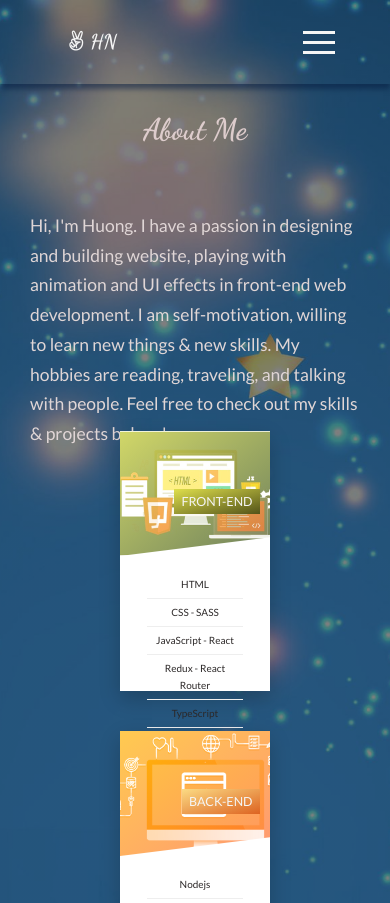
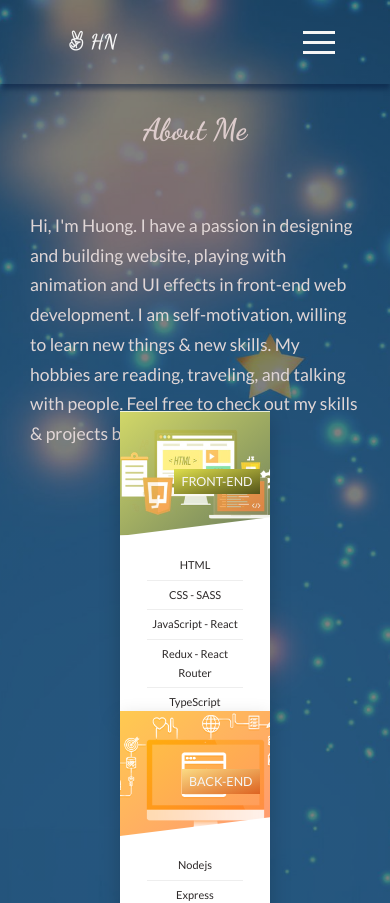
Before and after one commit to huongnguyen1709/my-porfolio-react, a React (Create React App) app: page /about in a window 390 px wide. Shown: the top 903 px of the page. Built offline with nearby package versions, Linux system fonts and the light colour scheme.

Commit message:
modify responsive about page

```diff
--- a/src/sass/sections/_about.scss
+++ b/src/sass/sections/_about.scss
@@ -22,7 +22,7 @@
   @media only screen and (max-width: $bp-extra-small) {
     font-size: 3.5rem;
     grid-column: auto;
-    margin: auto 6rem;
+    margin: 0 6rem;
   }
 }
 
@@ -39,7 +39,6 @@
 
   @media only screen and (max-width: $bp-extra-small) {
     width: 30rem;
-    height: 52rem;
     margin: auto;
   }
 
@@ -223,7 +222,7 @@
       }
 
       @media only screen and (max-width: $bp-extra-small) {
-        font-size: 2rem;
+        font-size: 2.2rem;
       }
     }
   }
```
